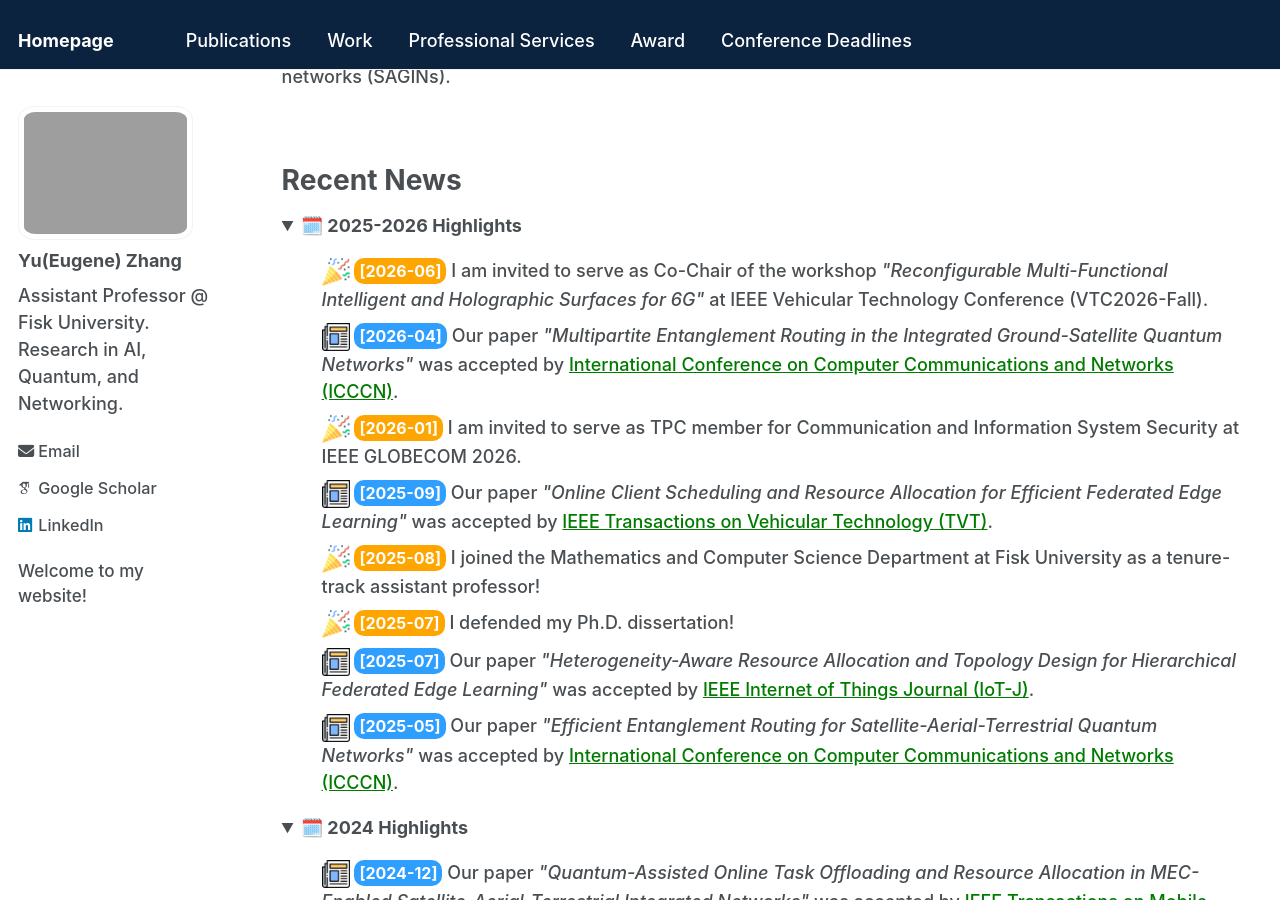
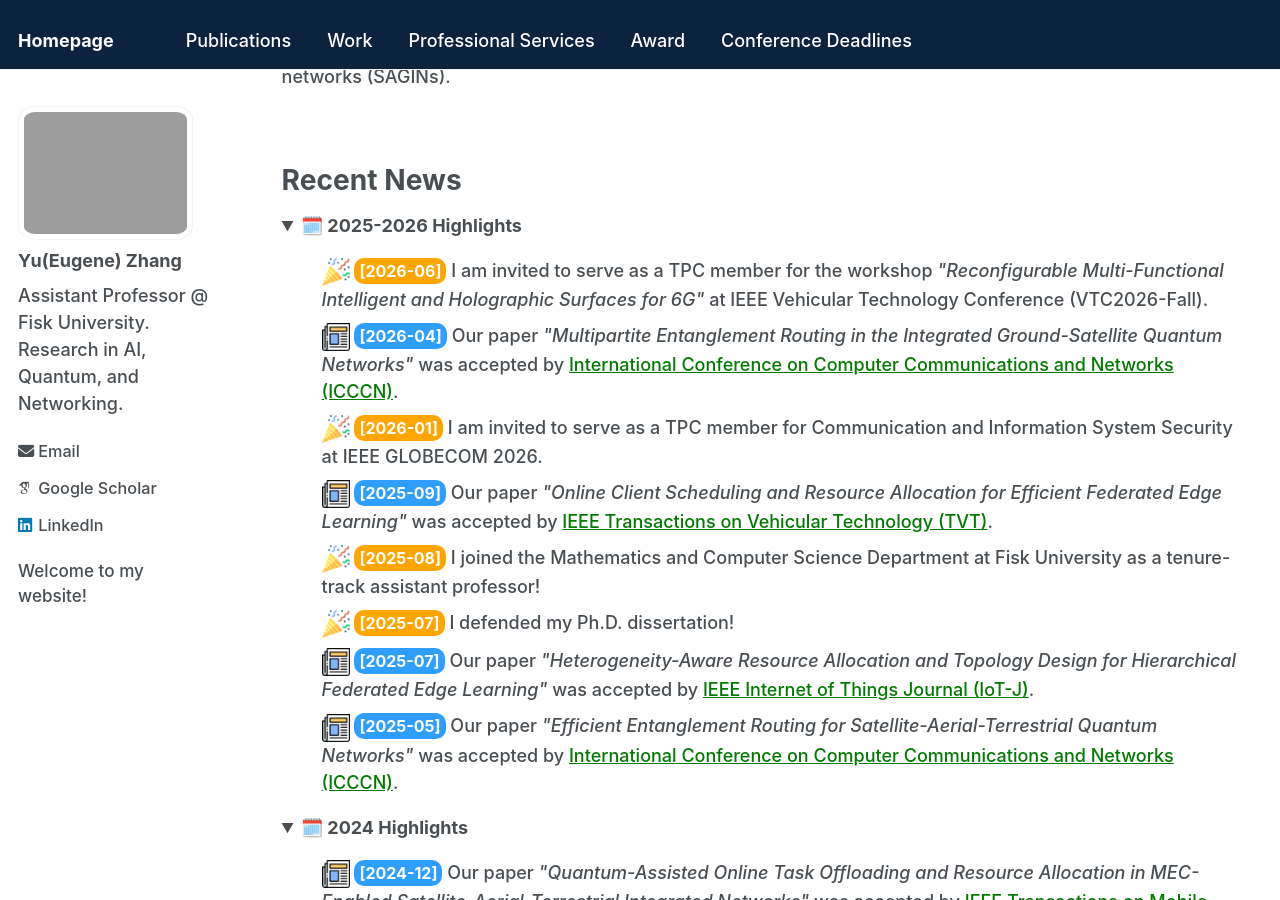
Before and after one commit to Yu-Zhang-Eugene/yu-zhang-eugene.github.io, a Jekyll site: the page built from _pages/about.md, in a window 1280 px wide and 900 px high, scrolled down 473 px. Built offline with Jekyll 4.4.1, drawn with Linux system fonts in a browser that asks for light colours; some web fonts are replaced.

Commit message:
Update TPC member invitations in about.md

```diff
--- a/_pages/about.md
+++ b/_pages/about.md
@@ -30,7 +30,7 @@ Recent News
 
   <li>
     <img src="/images/celebration.png" alt="news" class="news-icon-img">
-    <span class="date-tag orange">[2026-06]</span> I am invited to serve as Co-Chair of the workshop <em>"Reconfigurable Multi-Functional Intelligent and Holographic Surfaces for 6G"</em> at IEEE Vehicular Technology Conference (VTC2026-Fall).
+    <span class="date-tag orange">[2026-06]</span> I am invited to serve as a TPC member for the workshop <em>"Reconfigurable Multi-Functional Intelligent and Holographic Surfaces for 6G"</em> at IEEE Vehicular Technology Conference (VTC2026-Fall).
   </li>
 
   <li>
@@ -40,7 +40,7 @@ Recent News
 
   <li>
     <img src="/images/celebration.png" alt="news" class="news-icon-img">
-    <span class="date-tag orange">[2026-01]</span> I am invited to serve as TPC member for Communication and Information System Security at IEEE GLOBECOM 2026.
+    <span class="date-tag orange">[2026-01]</span> I am invited to serve as a TPC member for Communication and Information System Security at IEEE GLOBECOM 2026.
   </li>
 
     <li>
```
